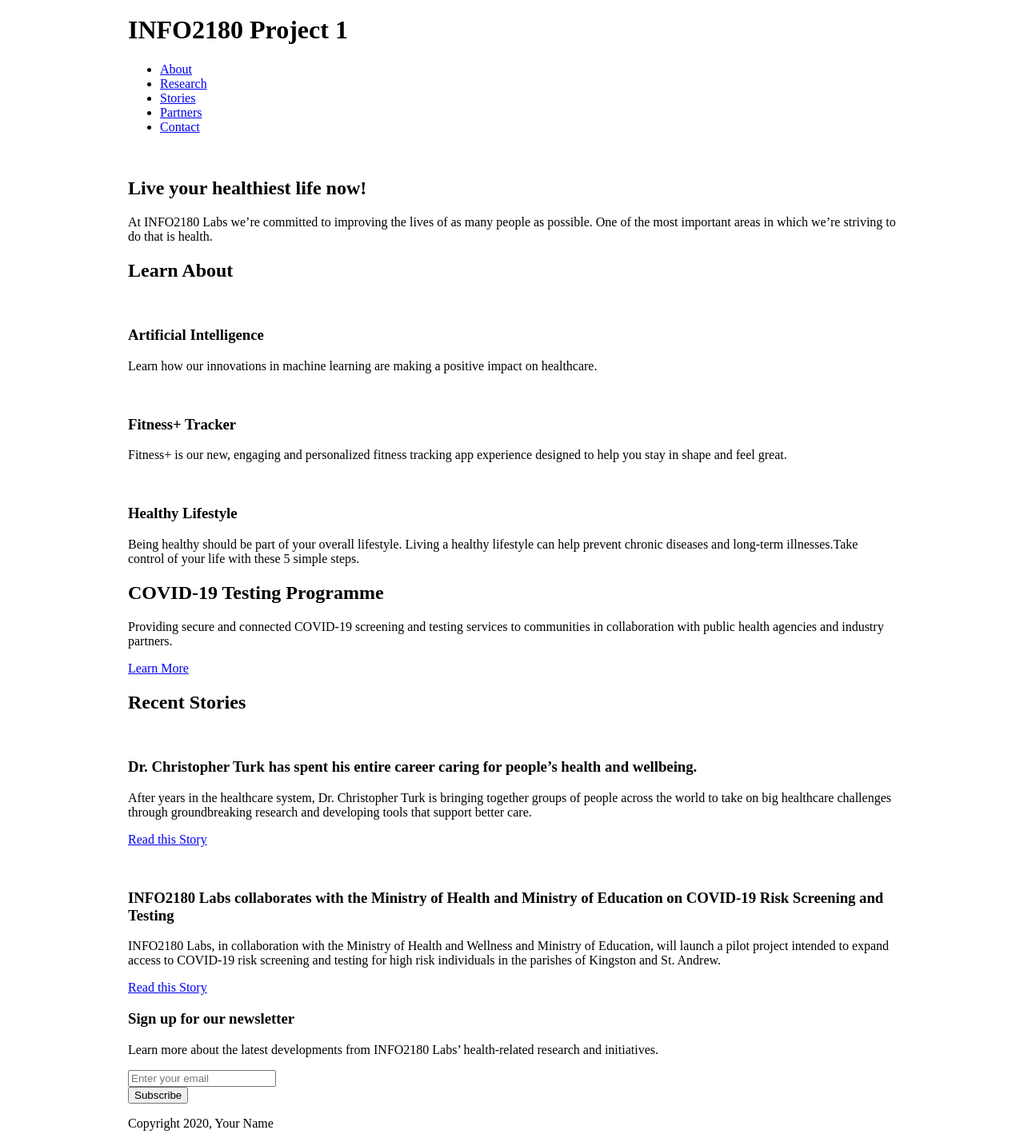
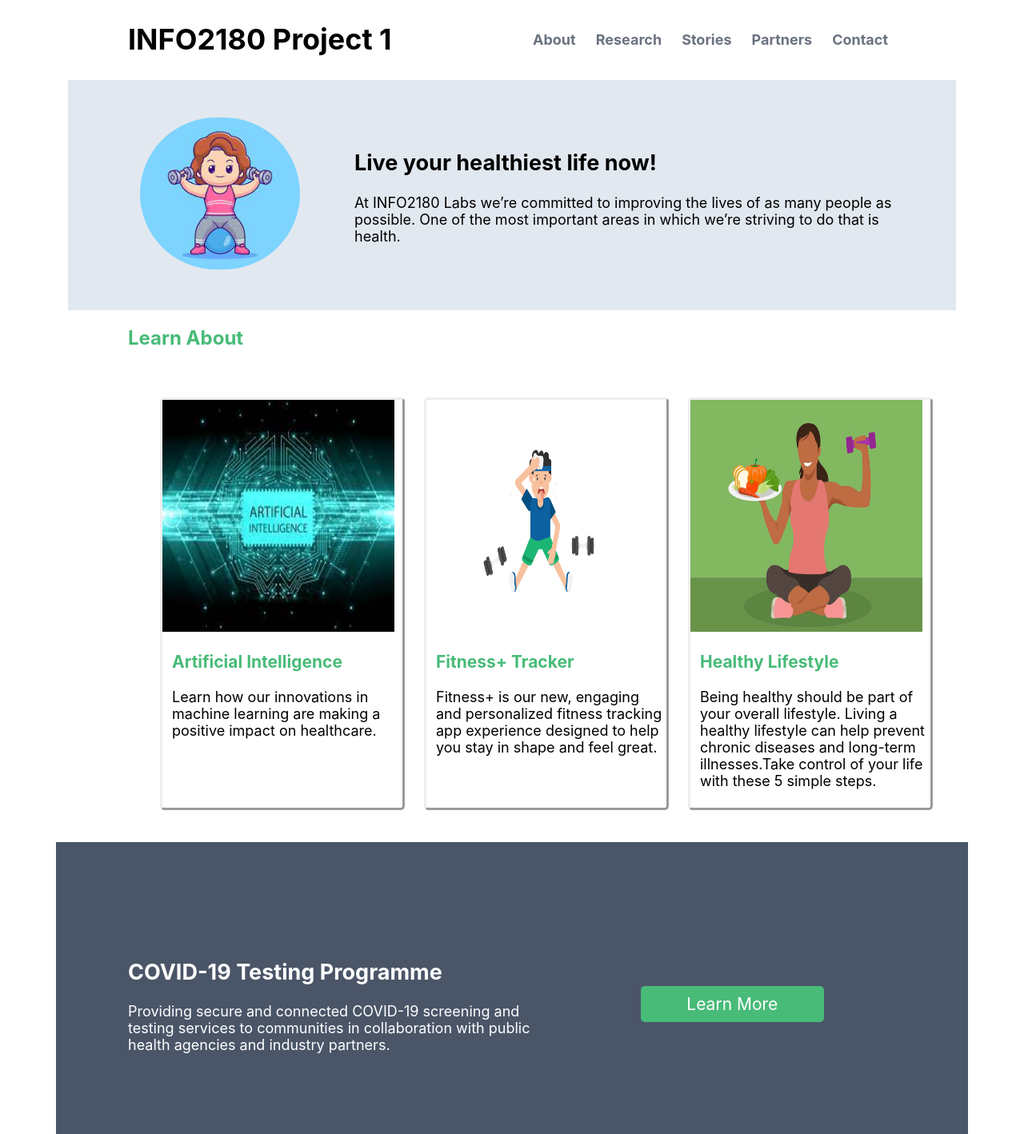
Before and after one commit to TuseefG/info2180-project1, a plain HTML site: page index.html in a window 1280 px wide. Shown: the part 2-1420 px from the top of the page at 80% size. Drawn offline with Linux system fonts and the light colour scheme.

Commit message:
Final files

```diff
--- a/index.html
+++ b/index.html
@@ -26,7 +26,7 @@
         <section class="overview-hero">
             <div class="container">
                 <div class="overview-hero-image">
-                    <img src="#" alt="">
+                    <img src="healthywoman.jpeg" alt="Woman weight lifting ">
                 </div>
                 <div class="overview-hero-text">
                     <h2>Live  your healthiest life now!</h2>
@@ -39,21 +39,21 @@
                 <h2>Learn About</h2>
                 <div class="cards">
                     <div class="card">
-                        <img src="#" alt="">
+                        <img src="ai test 2.jpeg" alt="Picture of a microchip lablled Artificial Intelligence ">
                         <div class="card-body">
                             <h3>Artificial Intelligence</h3>
                             <p>Learn how our innovations in machine learning are making a positive impact on healthcare.</p>
                         </div>
                     </div>
                     <div class="card">
-                        <img src="#" alt="">
+                        <img src="fitness.png" alt="Man tired after a weights workout ">
                         <div class="card-body">
                             <h3>Fitness+ Tracker</h3>
                             <p>Fitness+ is our new, engaging and personalized fitness tracking app experience designed to help you stay in shape and feel great.</p>
                         </div>
                     </div>
                     <div class="card">
-                        <img src="#" alt="">
+                            <img src="healthy life.jpeg" alt="Woman holding a plate of foods in on hand and a dumbell in the other">
                         <div class="card-body">
                             <h3>Healthy Lifestyle</h3>
                             <p>Being healthy should be part of your overall lifestyle. Living a healthy lifestyle can help prevent chronic diseases and long-term illnesses.Take control of your life with these 5 simple steps.</p>
@@ -77,7 +77,8 @@
             <div class="container">
                 <h2>Recent Stories</h2>
                 <article>
-                    <img src="" alt="">
+                    <img src="Doctor.jpeg" alt=" Doctor Turk">
+
                     <div class="article-body">
                         <h3>Dr. Christopher Turk has spent his entire career caring for people’s health and wellbeing.</h3>
                         <p>After years in the healthcare system, Dr. Christopher Turk is bringing together groups of people across the world to take on big healthcare challenges through groundbreaking research and developing tools that support better care.</p>
@@ -85,7 +86,7 @@
                     </div>
                 </article>
                 <article>
-                    <img src="" alt="">
+                    <img src="covid testing.jpeg" alt="Covid testing">
                     <div class="article-body">
                         <h3>INFO2180 Labs collaborates with the Ministry of Health and Ministry of Education on COVID-19 Risk Screening and Testing</h3>
                         <p>INFO2180 Labs, in collaboration with the Ministry of Health and Wellness and Ministry of Education, will launch a pilot project intended to expand access to COVID-19 risk screening and testing for high risk individuals in the parishes of Kingston and St. Andrew.</p>
@@ -98,7 +99,7 @@
             <div class="container">
                 <h3>Sign up for our newsletter</h3>
                 <p>Learn more about the latest developments from INFO2180 Labs’ health-related research and initiatives.</p>
-                <form action="#" method="post">
+                <form action="javascript:void()" method="post">
                     <div class="form-group">
                         <input type="email" name="email" id="email" placeholder="Enter your email">
                     </div>
@@ -110,7 +111,7 @@
     </main>
     <footer>
         <div class="container">
-            <p>Copyright 2020, Your Name</p>
+            <p>Copyright 2020, Tuseef Graham</p>
         </div>
     </footer>
 </body>
--- a/scripts.js
+++ b/scripts.js
@@ -1 +1,18 @@
 /* Add your JavaScript to this file */
+// Define the email format regular expression
+window.onload = function(){
+    var format = /^[a-zA-Z0-9.!#$%&'*+/=?^_`{|}~-]+@[a-zA-Z0-9-]+(?:\.[a-zA-Z0-9-]+)*$/
+    var email = document.getElementById("email");
+    var msg = document.getElementsByClassName("message")[0];
+    var submit = document.getElementsByTagName("button")[0];
+    submit.addEventListener("click", (e)=>{
+        e.preventDefault();
+
+    if (email.value =="" || !(email.value.match(format))){
+        msg.innerHTML = "Please enter a valid email address.";
+        email.value ="";
+    }else{
+        msg.innerHTML = "Thank you! Your email address " + email.value + " has been added to our mailing list";
+    }
+}
+)}
--- a/styles.css
+++ b/styles.css
@@ -1,11 +1,232 @@
 /* Add your CSS to this file */
 body {
     margin: 0;
-    font-size: 16px;
+      font-size: 18px;
+      font-family: -apple-system,BlinkMacSystemFont, "Segoe UI", Roboto, "Helvetica Neue", Arial, "NotoSans", sans-serif;
 }
 
 .container {
     margin: 0 auto;
-    max-width: 960px;
-    width: 100%;
+     max-width: 960px;
+     width: 100%;
+   }
+
+
+   header {
+     font-size: 18px;
+     background-color: white;
+     padding: 5px;
+   }
+
+   header .container {
+     display: flex;
+     align-items: center;
+     justify-content: space-between;
+   }
+
+   header li {
+     display: inline;
+     list-style-type: none;
+   }
+
+   a:link {
+     text-decoration: none;
+   }
+
+   nav a{
+     padding: 10px;
+     font-weight: bold;
+     color:#6b7280;
+   }
+   nav a:hover {
+     color: `#5A67D8;
+   }
+
+
+
+   .overview-hero .container {
+     display: flex;
+     background-color: #E2E8F0;
+     padding: 32px 75px;
+     align-items: center;
+   }
+
+   .overview-hero-image img {
+     align-self: flex-start;
+     border-radius: 500px;
+     width:200px;
+     height: 190px;
+     margin: 15px;
+   }
+
+   .overview-hero-text {
+     padding-left: 53px;
+
+   }
+
+
+
+
+
+   .learn-about h2 {
+     font-size: 24px;
+     color: #48BB78;
+   }
+
+
+   .cards {
+     display: grid;
+     grid-template-columns: 330px 330px 330px;
+   }
+
+   .card {
+     border-color: #E2E8F0;
+     box-shadow: #E2E8F0;
+     border-radius: 5px;
+     border: 3px outset;
+     width: 300px;
+     height: 510px;
+     margin: 40px;
+
+   }
+
+   .card img {
+     margin: 0px;
+     width: 290px;
+     height: 290px;
+   }
+
+   .cards p{
+     text-align: left;
+     padding-left: 12px;
+   }
+   .cards h3 {
+     text-align: left;
+     color: #48BB78;
+     font-size: 21px;
+     padding-left: 12px;
+
+   }
+
+
+
+
+   .testing .container {
+     display: flex;
+     align-items: center;
+     background-color: #4A5568;
+     color: white;
+     padding: 90px;
+     padding-bottom: 120px;
+
+   }
+
+   .testing-desciption{
+     width: 650px;
+   }
+   .cta {
+     text-align: center;
+     background-color: #48bb78;
+     border-style: none;
+     border-radius: 5px;
+     font-size: 21px;
+     padding: 10px 30px 10px 30px;
+     margin: 90px;
+     width: 200px;
+   }
+
+   .testing .container .cta a {
+     color: #fff;
+   }
+
+
+
+
+
+   .stories{
+     padding: 50px;
+   }
+   .stories article {
+   display: flex;
+   justify-content: center;
+   align-items: center;
+   margin-bottom: 50px;
+   }
+
+   .stories .article-body {
+   padding-left: 50px;
+   }
+
+   .stories h2, .stories a {
+     color: #5a67d8;
+     font-weight: bold;
+   }
+
+   .article-body h3{
+     font-size: 18px;
+   }
+
+   .stories img {
+     width:210px;
+     height:215px;
+     border-radius: 100px;
+
+   }
+
+
+
+
+
+   .newsletter .container {
+     display: flex;
+     flex-direction: column;
+     text-align: center;
+     background-color: #48BB78;
+     color: white;
+     align-items: center;
+     padding: 100px;
+   }
+
+   .newsletter .container p{
+     text-align: left;
+   }
+
+   .form-group {
+     display: inline-flex;
+     align-items: center;
+     width: 300px;
+
+   }
+
+   .form-group input{
+     width: 100%;
+   }
+
+   form button {
+     background-color: #5a67d8;
+     border-style: none;
+     border-radius: 5px;
+     color: #fff;
+     padding:15px;
+   }
+
+   input {
+     border-style: none;
+     border-radius: 5px;
+     padding: 15px;
+   }
+
+   .newsletter .container p {
+     width: 54%;
+   }
+
+
+
+
+   footer .container {
+     background-color: #4A5568;
+     color: white;
+     display: flex;
+     align-items: center;
+     padding: 15px 100px 15px 100px;
 }
```
Also changed, not shown: Doctor.jpeg (added), ai test 2.jpeg (added), covid testing.jpeg (added), fitness.png (added), healthy life.jpeg (added), healthywoman.jpeg (added), 1 other file.
